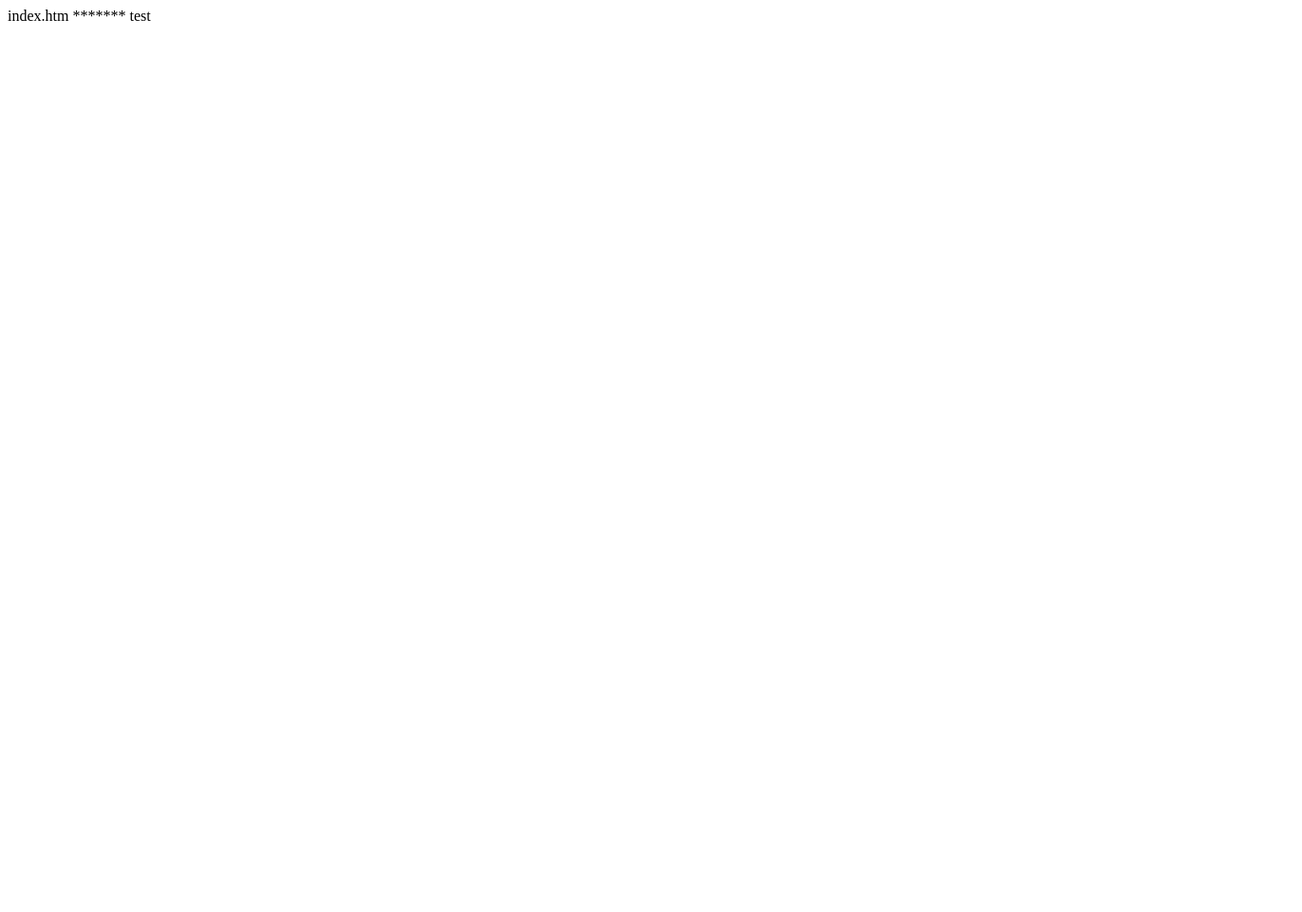
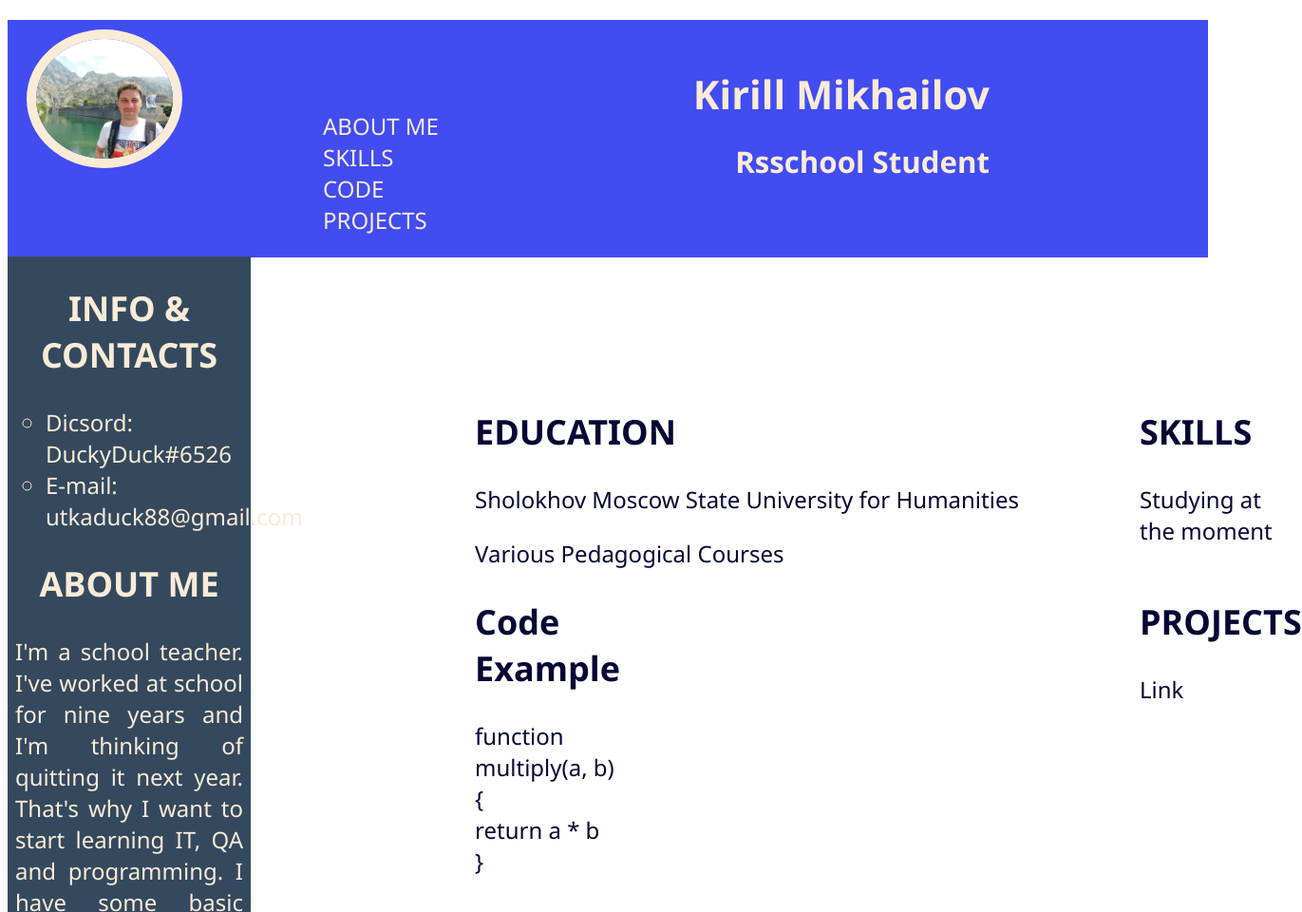
Before and after one commit to Duckyduck888/rsschool-cv, a plain HTML site: page index.html in a window 1280 px wide. Shown: the top 960 px of the page at 95% size, 1371 px wide, since content can reach past the window. Before the commit the page ends 800 px from the top, so only its background shows below. Drawn offline with Linux system fonts and the light colour scheme.

Commit message:
feat: add files for cv task

```diff
--- a/index.html
+++ b/index.html
@@ -1,3 +1,61 @@
-index.htm
-*******
-test
+<!DOCTYPE html>
+<html lang="en">
+<head>
+    <meta charset="UTF-8">
+    <meta http-equiv="X-UA-Compatible" content="IE=edge">
+    <meta name="viewport" content="width=device-width, initial-scale=1.0">
+    <title>cv</title>
+    <link rel="stylesheet" href="style.css">
+    <link rel="icon" href="assets/favicon.ico">
+    </head>
+<body class="body">
+    <header class="header">
+        <h1>
+            <div class="header-color" > Kirill Mikhailov </div>
+            </h1>
+            <h2>  <div class="header-color"> Rsschool Student </div> </h2>
+
+            <img src="white-photo.jpg"  alt="my photo" width="13%" height="13%" class="white-photo" ;>
+            <nav class="nav">
+            <ul class="nav-list">
+                <li class="nav-item"><a href="#about-me" class="nav-link"> ABOUT ME</li>
+                <li class="nav-item"><a href="#skills" class="nav-link"> SKILLS</li>
+                <li class="nav-item"><a href="#code" class="nav-link"> CODE </li>
+                <li class="nav-item"><a href="#projects" class="nav-link"> PROJECTS</li>
+            </ul>
+            </nav>
+    </header>
+    <main>
+        <section class="section-info">
+     <h2> INFO & CONTACTS</h2>
+     <ul>
+        <li> Dicsord: DuckyDuck#6526</li>
+        <li> E-mail: utkaduck88@gmail.com</li>
+     </ul>
+     <h2>ABOUT ME</h2>
+       <P class="about-me">I'm a school teacher. I've worked at school for nine years and I'm thinking of quitting it next year. That's why I want to start learning IT, QA and programming. I have some basic knowledge but I know that I need more. A friend of mine recommended me to do this course and I decided to take it on.</P>
+      <h2> ENGLISH</h2>
+      <p class="english"> B2 English (Upper Intermediate)</p>
+        </section>
+        <section class="section-edu" id="about-me">
+            <h2> EDUCATION</h2>
+            <p>Sholokhov Moscow State University for Humanities</p>
+            <p> Various Pedagogical Courses</p>
+        </section>
+        <section class="section-skills" id="skills">
+            <h2> SKILLS</h2>
+            <p> Studying at the moment</p>
+        </section>
+        <section class="section-code" id="code">
+            <h2> Code Example</h2>
+            <p>function multiply(a, b)  { <br>
+            return a * b    <br>        }</p></section>
+        <section class="section-projects" id="projects">
+            <h2> PROJECTS</h2>
+            <p>Link</p></section>
+    </main>
+
+
+
+</body>
+</html>
--- a/style.css
+++ b/style.css
@@ -1 +1,131 @@
 style.css
+body {
+    display: flex;
+    flex-direction: column;
+    justify-content: space-between;
+    min-height: 100vh;
+    width: 1024px;
+    min-width: 600px;
+    margin:0;
+    padding:0;
+
+}
+* {
+    box-sizing: border-box;
+  }
+header {
+    background-color: #414CF1;
+    max-height: 250px;
+}
+.header-color {
+    color:antiquewhite;
+    text-align: right;
+    position: relative;
+    right: 230px;
+    top:50px;
+    font-family:'Segoe UI', Tahoma, Geneva, Verdana, sans-serif;
+    font-size: 130%;
+}
+.white-photo {
+    position: relative;
+    bottom: 130px;
+    left: 20px;
+    border-radius: 50%;
+    border-color: antiquewhite;
+    border-width: 10px;
+    border-style: solid;
+}
+
+.section-info {
+    background-color: #34495E;
+    font-family:'Segoe UI', Tahoma, Geneva, Verdana, sans-serif;
+    color: antiquewhite;
+    min-height: 100vh;
+    width:20%;
+    position: absolute;
+    top:270px;
+    text-align: center;
+
+
+}
+ul {
+    display: block;
+    list-style-type:circle;
+    text-align: left;
+}
+.about-me {
+    text-align: justify;
+    padding-left: 8px;
+    padding-right: 8px;
+}
+.english {
+    text-align: left;
+    padding-left: 8px;
+}
+.section-edu {
+    font-family: 'Segoe UI', Tahoma, Geneva, Verdana, sans-serif;
+    background-color:white;
+    max-width:800px;
+    min-height: 100hv;
+    color: #040734;
+    position:absolute;
+    left: 500px;
+    top: 400px;
+}
+p {
+    text-align: left;
+}
+.section-skills {
+    font-family: 'Segoe UI', Tahoma, Geneva, Verdana, sans-serif;
+    background-color:white;
+    width: 150px;
+    min-height: 100hv;
+    color: #040734;
+    position:absolute;
+    left: 1200px;
+    top: 400px;
+}
+
+.section-code {
+    font-family: 'Segoe UI', Tahoma, Geneva, Verdana, sans-serif;
+    background-color:white;
+    width: 150px;
+    min-height: 100hv;
+    color: #040734;
+    position:absolute;
+    left: 500px;
+    top: 600px;
+}
+.section-projects {
+    font-family: 'Segoe UI', Tahoma, Geneva, Verdana, sans-serif;
+    background-color:white;
+    width: 150px;
+    min-height: 100hv;
+    color: #040734;
+    position:absolute;
+    left: 1200px;
+    top: 600px;
+}
+
+.nav-list {
+    font-family: 'Segoe UI', Tahoma, Geneva, Verdana, sans-serif;
+    color:antiquewhite;
+    position: absolute;
+    left: 300px;
+    top: 100px;
+    list-style: none;
+}
+.nav-item {
+    font-family: 'Segoe UI', Tahoma, Geneva, Verdana, sans-serif;
+    color: antiquewhite;
+}
+.nav-link {
+    font-family: 'Segoe UI', Tahoma, Geneva, Verdana, sans-serif;
+    font-size: 150%;
+    color: antiquewhite;
+    padding-top: 3px;
+    text-decoration: none;
+}
+html {
+    scroll-behavior: smooth;
+  }
```
Also changed, not shown: assets/favicon.ico (added), white-photo.jpg (added), 2 other files.
